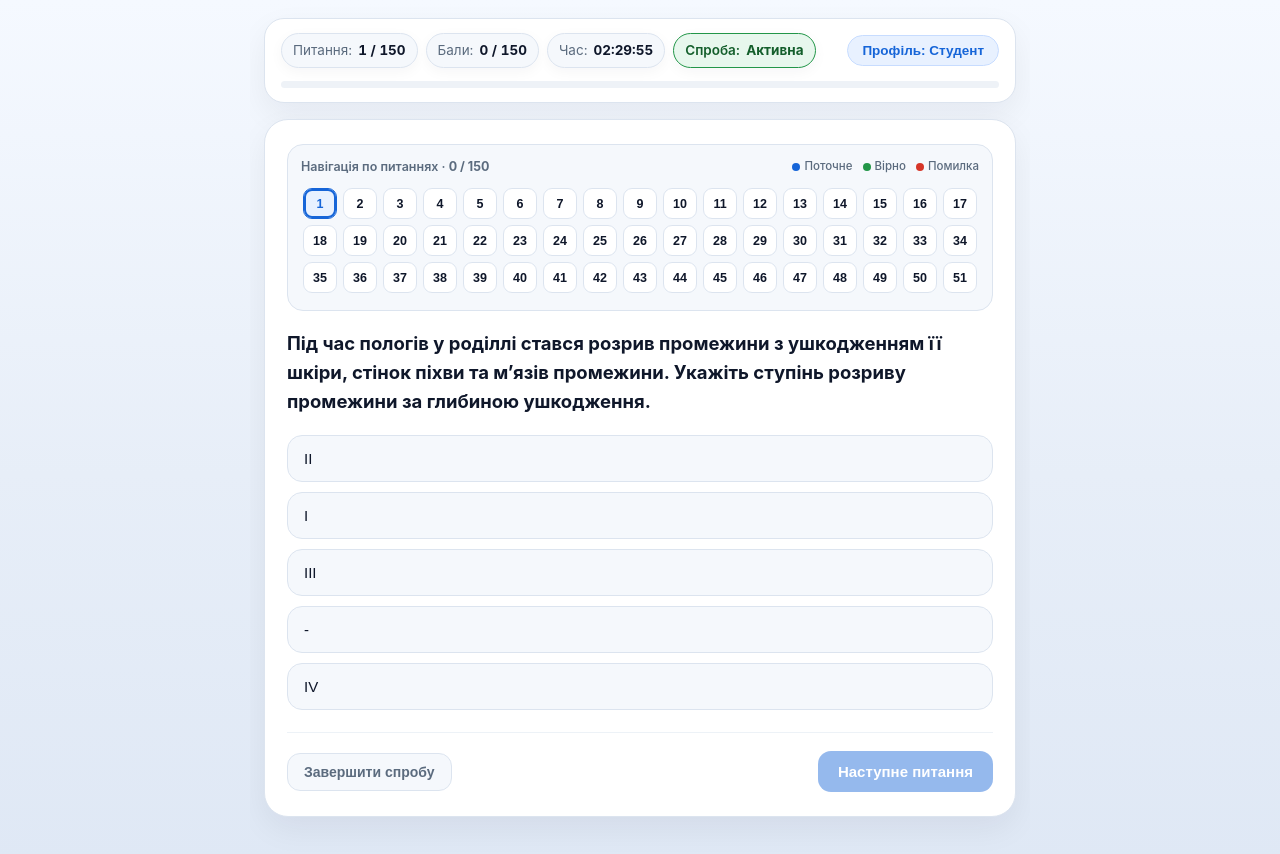
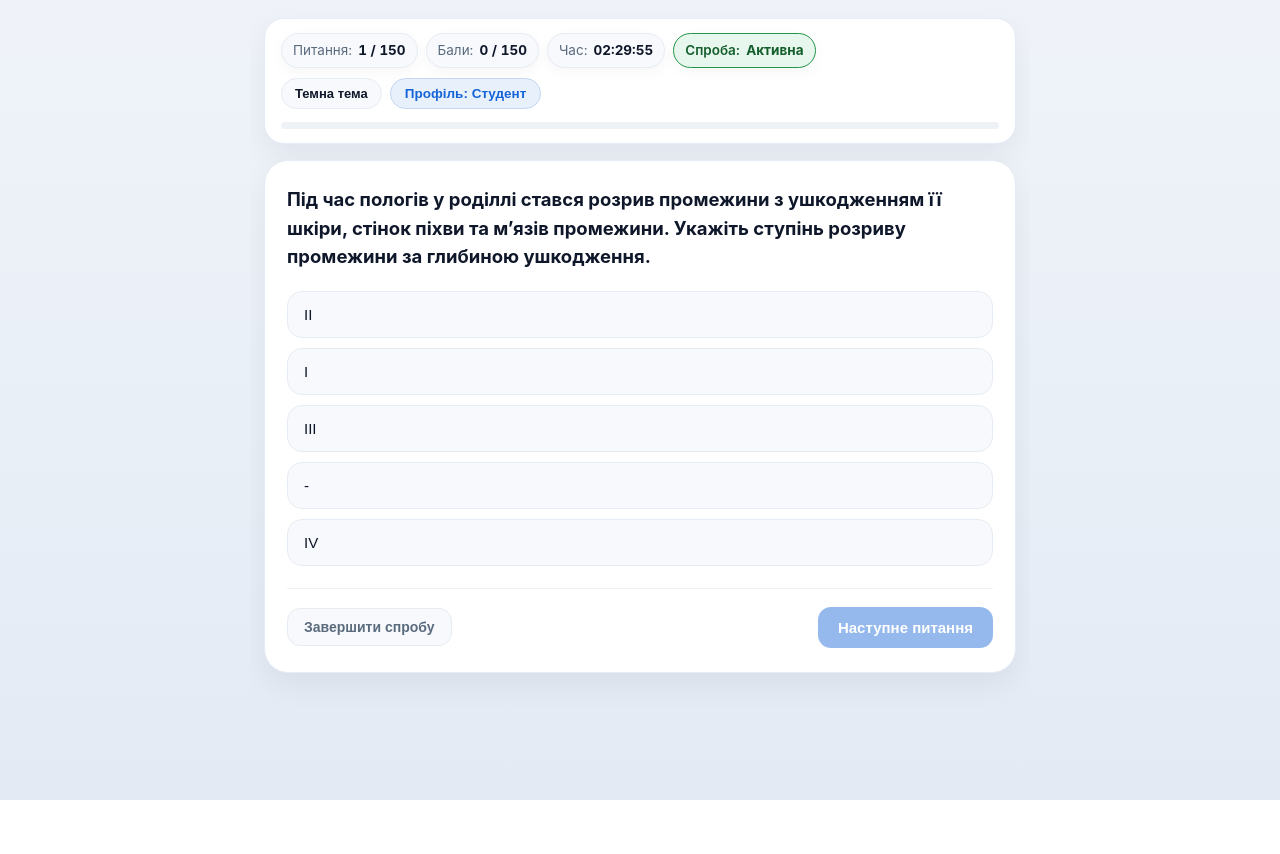
Before and after one commit to ivankoko777/edki-quiz, a plain HTML site: page index.html in a window 1280 px wide. After the commit the page ends 800 px from the top, so only its background shows below. Drawn offline with Linux system fonts and the light colour scheme; no server answers.

Commit message:
Update index.html

```diff
--- a/index.html
+++ b/index.html
@@ -94,6 +94,13 @@
       flex: 1 1 auto;
     }
 
+    .topbar-controls {
+      display: flex;
+      align-items: center;
+      gap: 8px;
+      flex-wrap: wrap;
+    }
+
     .stat-pill {
       display: inline-flex;
       align-items: center;
@@ -152,6 +159,27 @@
 
     .stat-pill.timer-warn strong {
       color: var(--bad-text);
+    }
+
+    .theme-btn {
+      display: inline-flex;
+      align-items: center;
+      gap: 6px;
+      background: var(--surface);
+      color: var(--text);
+      border: 1px solid var(--border);
+      border-radius: 999px;
+      padding: 7px 13px;
+      font-size: 13px;
+      font-weight: 600;
+      cursor: pointer;
+      white-space: nowrap;
+      transition: background-color 0.15s ease, border-color 0.15s ease;
+    }
+
+    .theme-btn:hover {
+      background: var(--surface-hover);
+      border-color: var(--accent);
     }
 
     .profile-chip {
@@ -241,112 +269,6 @@
     .active-session-text span {
       font-size: 12.5px;
       color: var(--muted);
-    }
-
-    .nav-panel {
-      margin-bottom: 18px;
-      padding: 12px 13px;
-      background: var(--surface);
-      border: 1px solid var(--border);
-      border-radius: 16px;
-      width: 100%;
-      min-width: 0;
-    }
-
-    .nav-header {
-      display: flex;
-      justify-content: space-between;
-      align-items: center;
-      flex-wrap: wrap;
-      gap: 8px;
-      margin-bottom: 10px;
-      font-size: 12.5px;
-      color: var(--muted);
-      font-weight: 600;
-    }
-
-    .nav-legend {
-      display: inline-flex;
-      align-items: center;
-      gap: 10px;
-      flex-wrap: wrap;
-      font-size: 11.5px;
-      font-weight: 500;
-    }
-
-    .nav-legend-item {
-      display: inline-flex;
-      align-items: center;
-      gap: 4px;
-    }
-
-    .nav-dot {
-      width: 8px;
-      height: 8px;
-      border-radius: 50%;
-      display: inline-block;
-    }
-
-    .nav-dot.ok { background: var(--ok-border); }
-    .nav-dot.bad { background: var(--bad-border); }
-    .nav-dot.cur { background: var(--accent); }
-
-    .nav-grid {
-      display: grid;
-      grid-template-columns: repeat(auto-fill, minmax(34px, 1fr));
-      gap: 6px;
-      max-height: 112px;
-      overflow-y: auto;
-      padding: 2px;
-      scrollbar-width: thin;
-    }
-
-    .nav-num-btn {
-      height: 31px;
-      border-radius: 9px;
-      border: 1px solid var(--border);
-      background: var(--card);
-      color: var(--text);
-      font-size: 12.5px;
-      font-weight: 600;
-      cursor: pointer;
-      font-variant-numeric: tabular-nums;
-      transition: transform 0.08s ease, border-color 0.12s ease, background-color 0.12s ease;
-    }
-
-    .nav-num-btn:hover {
-      border-color: var(--accent);
-      background: var(--surface-hover);
-    }
-
-    .nav-num-btn.answered-ok {
-      background: var(--ok-bg);
-      border-color: var(--ok-border);
-      color: var(--ok-text);
-    }
-
-    .nav-num-btn.answered-bad {
-      background: var(--bad-bg);
-      border-color: var(--bad-border);
-      color: var(--bad-text);
-    }
-
-    .nav-num-btn.active {
-      box-shadow: inset 0 0 0 2px var(--accent);
-      border-color: var(--accent);
-      background: var(--accent-soft);
-      color: var(--accent);
-      font-weight: 700;
-    }
-
-    .nav-num-btn.answered-ok.active {
-      box-shadow: inset 0 0 0 2px var(--ok-text);
-      color: var(--ok-text);
-    }
-
-    .nav-num-btn.answered-bad.active {
-      box-shadow: inset 0 0 0 2px var(--bad-text);
-      color: var(--bad-text);
     }
 
     .question-text {
@@ -741,8 +663,14 @@
         padding: 5px 10px;
         font-size: 12.5px;
       }
+      .topbar-controls {
+        width: 100%;
+      }
+      .theme-btn {
+        flex: 0 0 auto;
+      }
       .profile-chip {
-        width: 100%;
+        flex: 1 1 auto;
         justify-content: center;
       }
       .profile-chip span {
@@ -751,9 +679,6 @@
       .card {
         padding: 18px 14px;
         border-radius: 20px;
-      }
-      .nav-grid {
-        grid-template-columns: repeat(auto-fill, minmax(31px, 1fr));
       }
       .question-text {
         font-size: 17px;
@@ -784,9 +709,14 @@
           <div class="stat-pill active-pill" id="activeStatusPill">Спроба: <strong id="activeStatusLabel">Активна</strong></div>
           <div class="stat-pill mode-pill" id="modePill" style="display: none;">Над помилками</div>
         </div>
-        <button class="profile-chip" id="openProfileBtn" type="button">
-          <span>Профіль: <strong id="topProfileName">Студент</strong></span>
-        </button>
+        <div class="topbar-controls">
+          <button class="theme-btn" id="themeToggleBtn" type="button" aria-label="Перемикач теми">
+            <span id="themeToggleText">Темна тема</span>
+          </button>
+          <button class="profile-chip" id="openProfileBtn" type="button">
+            <span>Профіль: <strong id="topProfileName">Студент</strong></span>
+          </button>
+        </div>
       </div>
       <div class="progress-wrap">
         <div class="progress-bar" id="progressBar"></div>
@@ -794,18 +724,6 @@
     </div>
 
     <div class="card" id="quizCard">
-      <div class="nav-panel" id="navPanel">
-        <div class="nav-header">
-          <span>Навігація по питаннях · <strong id="navAnsweredSummary">0 / 0</strong></span>
-          <span class="nav-legend">
-            <span class="nav-legend-item"><i class="nav-dot cur"></i>Поточне</span>
-            <span class="nav-legend-item"><i class="nav-dot ok"></i>Вірно</span>
-            <span class="nav-legend-item"><i class="nav-dot bad"></i>Помилка</span>
-          </span>
-        </div>
-        <div class="nav-grid" id="navGrid"></div>
-      </div>
-
       <p class="question-text" id="questionText">Завантаження...</p>
       <div class="options" id="optionsBox"></div>
       <div class="feedback" id="feedbackBox"></div>
@@ -908,8 +826,9 @@
     const QUESTIONS_PER_RUN = 150;
     const PASS_PERCENTAGE = 42;
     const DURATION_MS = 2.5 * 60 * 60 * 1000;
-    const CACHE_PREFIX = "edki_tg_state_v8_";
-    const LAST_KEY_STORAGE = "edki_tg_last_key_v8";
+    const CACHE_PREFIX = "edki_tg_state_v9_";
+    const LAST_KEY_STORAGE = "edki_tg_last_key_v9";
+    const THEME_PREF_STORAGE = "edki_ui_theme_v1";
 
     function normalizeHexColor(value) {
       if (!value || typeof value !== "string") return null;
@@ -960,10 +879,50 @@
       return luminance < 0.45;
     }
 
-    function applyTelegramTheme() {
+    function getSavedThemePreference() {
+      try {
+        const val = localStorage.getItem(THEME_PREF_STORAGE);
+        return val === "dark" || val === "light" ? val : null;
+      } catch {
+        return null;
+      }
+    }
+
+    function saveThemePreference(mode) {
+      try {
+        localStorage.setItem(THEME_PREF_STORAGE, mode);
+      } catch {}
+    }
+
+    let currentThemeMode = getSavedThemePreference(); // "light" | "dark" | null
+
+    function resolveEffectiveDarkMode() {
+      if (currentThemeMode === "dark") return true;
+      if (currentThemeMode === "light") return false;
+
+      const tg = window.Telegram && window.Telegram.WebApp ? window.Telegram.WebApp : null;
+      const tp = tg && tg.themeParams ? tg.themeParams : {};
+      const tgBg = normalizeHexColor(tp.bg_color);
+      if (tg && tg.colorScheme === "dark") return true;
+      if (tg && tg.colorScheme === "light") return false;
+      if (tgBg) return isDarkHex(tgBg);
+
+      return Boolean(window.matchMedia && window.matchMedia("(prefers-color-scheme: dark)").matches);
+    }
+
+    function updateThemeButtonLabel(isDark) {
+      const btnTextEl = document.getElementById("themeToggleText");
+      if (btnTextEl) {
+        btnTextEl.textContent = isDark ? "Світла тема" : "Темна тема";
+      }
+    }
+
+    function applyTheme() {
       const root = document.documentElement;
       const tg = window.Telegram && window.Telegram.WebApp ? window.Telegram.WebApp : null;
       const tp = tg && tg.themeParams ? tg.themeParams : {};
+      const darkScheme = resolveEffectiveDarkMode();
+      updateThemeButtonLabel(darkScheme);
 
       const tgBg = normalizeHexColor(tp.bg_color);
       const tgSecBg = normalizeHexColor(tp.secondary_bg_color);
@@ -972,20 +931,24 @@
       const tgBtn = normalizeHexColor(tp.button_color);
       const tgBtnText = normalizeHexColor(tp.button_text_color);
 
-      if (!tgBg && !tgSecBg && !tgText && !tgBtn) {
-        return;
-      }
-
-      const darkScheme = tg && tg.colorScheme === "dark"
-        ? true
-        : (tgBg ? isDarkHex(tgBg) : false);
-
-      const baseBg = tgBg || (darkScheme ? "#151c26" : "#e9eff7");
-      const cardColor = tgSecBg || (darkScheme ? "#1e2734" : "#ffffff");
-      const textColor = tgText || (darkScheme ? "#f1f5f9" : "#0f172a");
-      const mutedColor = tgHint || (darkScheme ? "#94a3b8" : "#5b6b7e");
-      const accentColor = tgBtn || (darkScheme ? "#3b82f6" : "#1665d8");
-      const accentTextColor = tgBtnText || "#ffffff";
+      const useTgColors = currentThemeMode === null && Boolean(tgBg || tgSecBg || tgText || tgBtn);
+
+      const baseBg = useTgColors
+        ? (tgBg || (darkScheme ? "#151c26" : "#e9eff7"))
+        : (darkScheme ? "#141a23" : "#e9eff7");
+      const cardColor = useTgColors
+        ? (tgSecBg || (darkScheme ? "#1d2633" : "#ffffff"))
+        : (darkScheme ? "#1c2431" : "#ffffff");
+      const textColor = useTgColors
+        ? (tgText || (darkScheme ? "#f1f5f9" : "#0f172a"))
+        : (darkScheme ? "#f1f5f9" : "#0f172a");
+      const mutedColor = useTgColors
+        ? (tgHint || (darkScheme ? "#94a3b8" : "#5b6b7e"))
+        : (darkScheme ? "#94a3b8" : "#5b6b7e");
+      const accentColor = useTgColors
+        ? (tgBtn || (darkScheme ? "#3b82f6" : "#1665d8"))
+        : (darkScheme ? "#3b82f6" : "#1665d8");
+      const accentTextColor = useTgColors ? (tgBtnText || "#ffffff") : "#ffffff";
 
       const bgTop = darkScheme ? mixHex(baseBg, "#263244", 0.75) : mixHex(baseBg, "#ffffff", 0.72);
       const bgMid = baseBg;
@@ -1042,22 +1005,31 @@
       });
 
       try {
-        if (typeof tg.setBackgroundColor === "function") {
+        if (tg && typeof tg.setBackgroundColor === "function") {
           tg.setBackgroundColor(baseBg);
         }
-        if (typeof tg.setHeaderColor === "function") {
+        if (tg && typeof tg.setHeaderColor === "function") {
           tg.setHeaderColor(cardColor);
         }
       } catch {}
     }
 
+    function toggleThemeMode() {
+      const nextIsDark = !resolveEffectiveDarkMode();
+      currentThemeMode = nextIsDark ? "dark" : "light";
+      saveThemePreference(currentThemeMode);
+      applyTheme();
+    }
+
     if (window.Telegram && window.Telegram.WebApp) {
       window.Telegram.WebApp.ready();
       window.Telegram.WebApp.expand();
-      applyTelegramTheme();
+      applyTheme();
       if (typeof window.Telegram.WebApp.onEvent === "function") {
-        window.Telegram.WebApp.onEvent("themeChanged", applyTelegramTheme);
-      }
+        window.Telegram.WebApp.onEvent("themeChanged", applyTheme);
+      }
+    } else {
+      applyTheme();
     }
 
     function getTelegramUser() {
@@ -1165,7 +1137,7 @@
     let currentIdx = 0;
     let score = 0;
     let answeredCount = 0;
-    let attemptMode = "full"; // "full" | "mistakes"
+    let attemptMode = "full";
     let remainingMs = DURATION_MS;
     let lastTickMs = null;
     let timerInterval = null;
@@ -1181,8 +1153,7 @@
     const activeStatusLabelEl = document.getElementById("activeStatusLabel");
     const modePillEl = document.getElementById("modePill");
     const progressBarEl = document.getElementById("progressBar");
-    const navGridEl = document.getElementById("navGrid");
-    const navAnsweredSummaryEl = document.getElementById("navAnsweredSummary");
+    const themeToggleBtnEl = document.getElementById("themeToggleBtn");
     const questionTextEl = document.getElementById("questionText");
     const optionsBoxEl = document.getElementById("optionsBox");
     const feedbackBoxEl = document.getElementById("feedbackBox");
@@ -1640,45 +1611,6 @@
       }
     }
 
-    function renderQuestionNav() {
-      const total = attemptQuestions.length;
-      navAnsweredSummaryEl.textContent = `${answeredCount} / ${total}`;
-      navGridEl.innerHTML = "";
-
-      let activeBtnEl = null;
-
-      for (let i = 0; i < total; i++) {
-        const btn = document.createElement("button");
-        btn.type = "button";
-        btn.className = "nav-num-btn";
-        btn.textContent = String(i + 1);
-
-        const ans = answersByIndex[i];
-        if (ans && typeof ans === "object") {
-          btn.classList.add(ans.isCorrect ? "answered-ok" : "answered-bad");
-        }
-        if (i === currentIdx && hasActiveAttempt()) {
-          btn.classList.add("active");
-          activeBtnEl = btn;
-        }
-
-        btn.addEventListener("click", () => {
-          if (i === currentIdx || !hasActiveAttempt()) return;
-          currentIdx = i;
-          syncProgress();
-          renderQuestion();
-        });
-
-        navGridEl.appendChild(btn);
-      }
-
-      if (activeBtnEl) {
-        requestAnimationFrame(() => {
-          activeBtnEl.scrollIntoView({ block: "nearest", inline: "nearest" });
-        });
-      }
-    }
-
     function updateTopBar() {
       const total = attemptQuestions.length;
       const shownNum = total > 0 ? Math.min(currentIdx + 1, total) : 0;
@@ -1694,7 +1626,6 @@
       modePillEl.style.display = attemptMode === "mistakes" ? "inline-flex" : "none";
       const progressPercent = total > 0 ? (answeredCount / total) * 100 : 0;
       progressBarEl.style.width = `${progressPercent}%`;
-      renderQuestionNav();
     }
 
     function applyFeedbackState(q, selection) {
@@ -1933,6 +1864,7 @@
       }
     }
 
+    themeToggleBtnEl.addEventListener("click", toggleThemeMode);
     nextBtnEl.addEventListener("click", () => {
       if (!answersByIndex[currentIdx] || !hasActiveAttempt()) return;
       if (currentIdx + 1 >= attemptQuestions.length) {
@@ -1981,7 +1913,7 @@
 
     async function init() {
       try {
-        applyTelegramTheme();
+        applyTheme();
         const allQuestions = await fetchQuestions();
         pool = new QuestionPool(allQuestions, []);
         await loadProfileIntoApp(profileKey);
```
